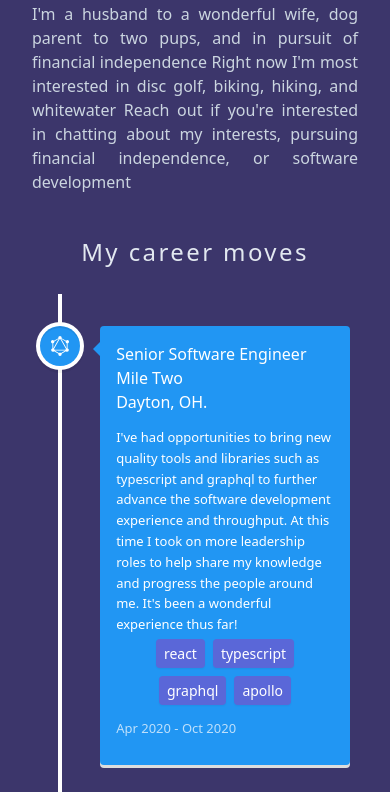
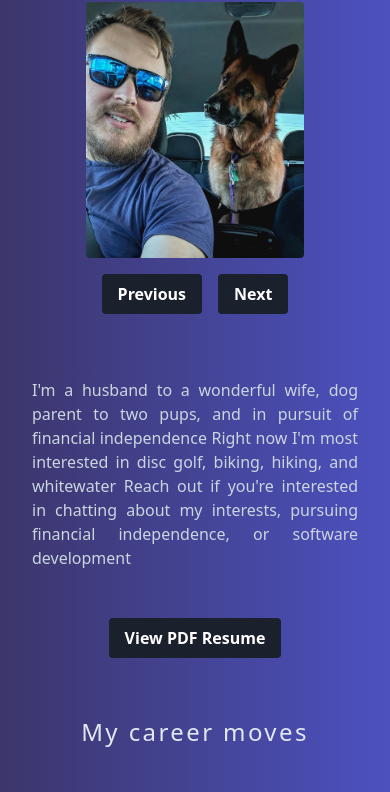
Before and after one commit to keonik/dev-portfolio, a Gatsby site: page /about in a window 390 px wide. Shown: the part 139-931 px from the top of the page. Built offline with nearby package versions, Linux system fonts and the light colour scheme; Gatsby itself is replaced by a stand-in of ours.

Commit message:
add twitter social link. add slideshow and link to resume to about page. fixed header

```diff
--- a/src/assets/styles.css
+++ b/src/assets/styles.css
@@ -1,6 +1,10 @@
 /* purgecss start ignore */
 /* Markdown Styles */
 /* Global */
+
+body{
+  background: #2d3748;
+}
 .markdown {
     @apply leading-relaxed text-xs text-indigo-100;
   }
--- a/src/components/Footer.tsx
+++ b/src/components/Footer.tsx
@@ -1,5 +1,5 @@
 import React, { ReactElement } from "react";
-import { mdiNpm, mdiGithub, mdiLinkedin } from "@mdi/js";
+import { mdiNpm, mdiGithub, mdiLinkedin, mdiTwitter } from "@mdi/js";
 import SocialLink from "./SocialLink";
 
 interface Props {}
@@ -9,7 +9,7 @@ export default function Footer({}: Props): ReactElement {
     <footer className="xl:h-32 lg:h-32 md:h-32 sm:h-40 sm:py-4 flex-col items-center sm:flex-row bg-gray-800 min-w-full flex justify-around px-4 py-2">
       <div
         className="py-4 pr-2
-       flex flex-row gap-4"
+       flex flex-row gap-4 flex-wrap justify-center"
       >
         <SocialLink
           to="https://github.com/keonik"
@@ -20,6 +20,11 @@ export default function Footer({}: Props): ReactElement {
           to="https://www.linkedin.com/in/johnkfay"
           label="LinkedIn"
           iconPath={mdiLinkedin}
+        />
+        <SocialLink
+          to="https://twitter.com/John00864617"
+          label="Twitter"
+          iconPath={mdiTwitter}
         />
         <SocialLink
           to="https://www.npmjs.com/~keonik"
--- a/src/components/Layout.tsx
+++ b/src/components/Layout.tsx
@@ -18,9 +18,9 @@ const Layout = ({ children }) => {
   `);
 
   return (
-    <div className="flex flex-col min-h-screen bg-indigo-900 font-sans">
+    <div className="h=screen flex flex-col min-h-screen bg-gradient-to-r from-indigo-900 to-indigo-700 font-sans">
       <Nav siteTitle={data.site.siteMetadata.title} />
-      <main className="flex flex-auto sm:flex-1 p-8 justify-center">
+      <main className="flex flex-auto sm:flex-1 p-8 justify-center overflow-y-auto my-8">
         {children}
       </main>
       <Footer />
--- a/src/components/Nav.tsx
+++ b/src/components/Nav.tsx
@@ -17,15 +17,15 @@ const Header = ({ data }) => {
   const [menuOpen, setMenuOpen] = useState(false);
   const fluid = data?.file?.childImageSharp?.fluid;
   return (
-    <header className="bg-indigo-700">
+    <header className="w-full z-10 fixed bg-indigo-700">
       <nav
         role="navigation"
         aria-label="main navigation"
         className="flex items-center justify-between flex-wrap"
       >
         <div
-          className="block pl-2 flex items-center flex-shrink-0 text-white mr-6"
-          style={{ marginBottom: 0 }}
+          className="block pl-2 flex items-center flex-shrink-0 text-white mr-6 mb-0"
+          // style={{ marginBottom: 0 }}
         >
           <Link
             to="/"
--- /dev/null
+++ b/src/components/Slideshow.tsx
@@ -0,0 +1,65 @@
+import { useStaticQuery, graphql } from "gatsby";
+import React, { useState } from "react";
+import Img from "gatsby-image";
+
+function Slideshow() {
+  const [index, setIndex] = useState(0);
+  const { allFile } = useStaticQuery(
+    graphql`
+      query {
+        allFile(
+          sort: { fields: name, order: DESC }
+          filter: { relativeDirectory: { eq: "slideshow" } }
+        ) {
+          edges {
+            node {
+              id
+              name
+              childImageSharp {
+                fluid(maxWidth: 600) {
+                  ...GatsbyImageSharpFluid
+                }
+              }
+            }
+          }
+        }
+      }
+    `
+  );
+
+  //Minus 1 for array offset from 0
+  const length = allFile.edges.length - 1;
+  const handleNext = () =>
+    index === length ? setIndex(0) : setIndex(index + 1);
+  const handlePrevious = () =>
+    index === 0 ? setIndex(length) : setIndex(index - 1);
+  const { node } = allFile.edges[index];
+  return (
+    <div className="">
+      <div className="max-w-screen-md">
+        <Img
+          fluid={node.childImageSharp.fluid}
+          key={node.id}
+          alt={node.name.replace(/-/g, " ").substring(2)}
+          className="max-w-screen-md rounded h-64"
+        />
+      </div>
+      <div className="flex p-4 gap-4 justify-between">
+        <button
+          className="inline-flex items-center bg-gray-900 hover:bg-green-600 text-white hover:text-white font-bold py-2 px-4 rounded transition duration-500 ease-in-out transform hover:-translate-y-1 hover:scale-110"
+          onClick={() => handlePrevious()}
+        >
+          Previous
+        </button>
+        <button
+          className="inline-flex items-center bg-gray-900 hover:bg-green-600 text-white hover:text-white font-bold py-2 px-4 rounded transition duration-500 ease-in-out transform hover:-translate-y-1 hover:scale-110"
+          onClick={() => handleNext()}
+        >
+          Next
+        </button>
+      </div>
+    </div>
+  );
+}
+
+export default Slideshow;
--- a/src/pages/404.js
+++ b/src/pages/404.js
@@ -1,14 +1,21 @@
-import React from "react"
+import React from "react";
 
-import Layout from "../components/Layout"
-import SEO from "../components/seo"
+import Layout from "../components/Layout";
+import SEO from "../components/seo";
 
 const NotFoundPage = () => (
   <Layout>
+    <div
+      style={{
+        backgroundImage:
+          'url("/img/rrg-sunset.jpg")',
+      }}
+    >
     <SEO title="404: Not found" />
-    <h1>NOT FOUND</h1>
-    <p>You just hit a route that doesn&#39;t exist... the sadness.</p>
+      <h1>NOT FOUND</h1>
+      <p>You just hit a route that doesn&#39;t exist... the sadness.</p>
+    </div>
   </Layout>
-)
+);
 
-export default NotFoundPage
+export default NotFoundPage;
--- a/src/pages/about.tsx
+++ b/src/pages/about.tsx
@@ -19,6 +19,8 @@ import SEO from "../components/seo";
 import Tags from "../components/Tags";
 
 import "react-vertical-timeline-component/style.min.css";
+import { Link } from "gatsby";
+import Slideshow from "../components/Slideshow";
 
 interface Job {
   title: string;
@@ -97,7 +99,7 @@ const JOBS: Job[] = [
     startDate: new Date(2009, 9),
     endDate: new Date(2014, 9),
     description:
-      "Directly out of grade school I spent five years serving in the US Navy. I had opportunities to see new parts of the world and meet amazing people. I wouldn't change a thing about it",
+      "Directly out of high school I spent five years serving in the US Navy. I had opportunities to see new parts of the world and meet amazing people. I wouldn't change a thing about it",
     location: "Pearl Harbor, HI.",
     tags: ["Personnel Management", "Attention to detail", "Scheduling"],
     icon: mdiAccountSupervisorCircle,
@@ -109,10 +111,11 @@ const about = () => {
   return (
     <Layout>
       <SEO title="About Me" />
-      <div className="text-white flex flex-col items-center">
+      <div className="text-white flex flex-col items-center gap-8">
         <h2 className="font-light tracking-widest text-center text-3xl text-gray-300">
           About me
         </h2>
+        <Slideshow />
         <p className="text-base text-justify text-gray-400 max-w-screen-sm my-4">
           I'm a husband to a wonderful wife, dog parent to two pups, and in
           pursuit of financial independence Right now I'm most interested in
@@ -120,6 +123,16 @@ const about = () => {
           interested in chatting about my interests, pursuing financial
           independence, or software development
         </p>
+
+        <Link
+          to="https://drive.google.com/file/d/1r-ig7KP032I12AdoL65ZTAvQmFdgXR-O/view?usp=sharing"
+          target="_blank"
+          className="inline-flex items-center bg-gray-900 hover:bg-green-600 text-white hover:text-white font-bold py-2 px-4 rounded transition duration-500 ease-in-out transform hover:-translate-y-1 hover:scale-110"
+          aria-label="Download Resume in pdf format"
+        >
+          View PDF Resume
+        </Link>
+
         <h2 className="font-light tracking-widest text-center text-2xl text-gray-300 m-6">
           My career moves
         </h2>
--- a/src/pages/index.tsx
+++ b/src/pages/index.tsx
@@ -28,7 +28,9 @@ const IndexPage = ({ data }) => {
         <div className="flex flex-initial flex-col">
           <div className="flex flex-auto flex-col">
             <h1 className="text-4xl text-gray-400 font-thin">John Fay</h1>
-            <h2 className="text-base text-indigo-200">Software Engineer</h2>
+            <h2 className="text-base text-indigo-200 tracking-widest">
+              Software Engineer
+            </h2>
             <p className="text-sm text-gray-300">
               Hey there! I'm working remotely from Ohio, US.
             </p>
```
Also changed, not shown: content/img/slideshow/IMG_1180_2.jpg (added), content/img/slideshow/IMG_3676.jpg (added), content/img/slideshow/me-dex-head-tilt.jpg (added), 5 other files.
